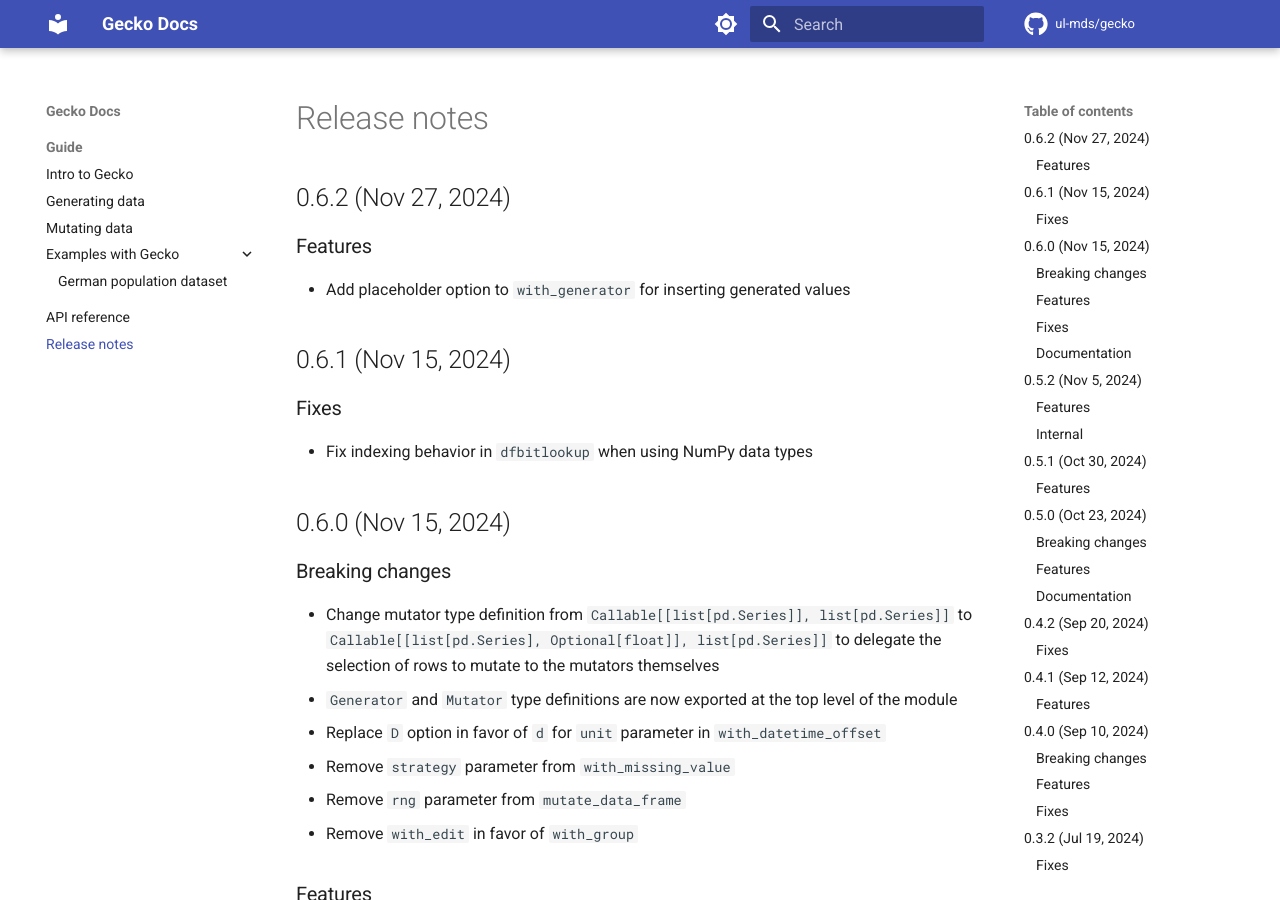
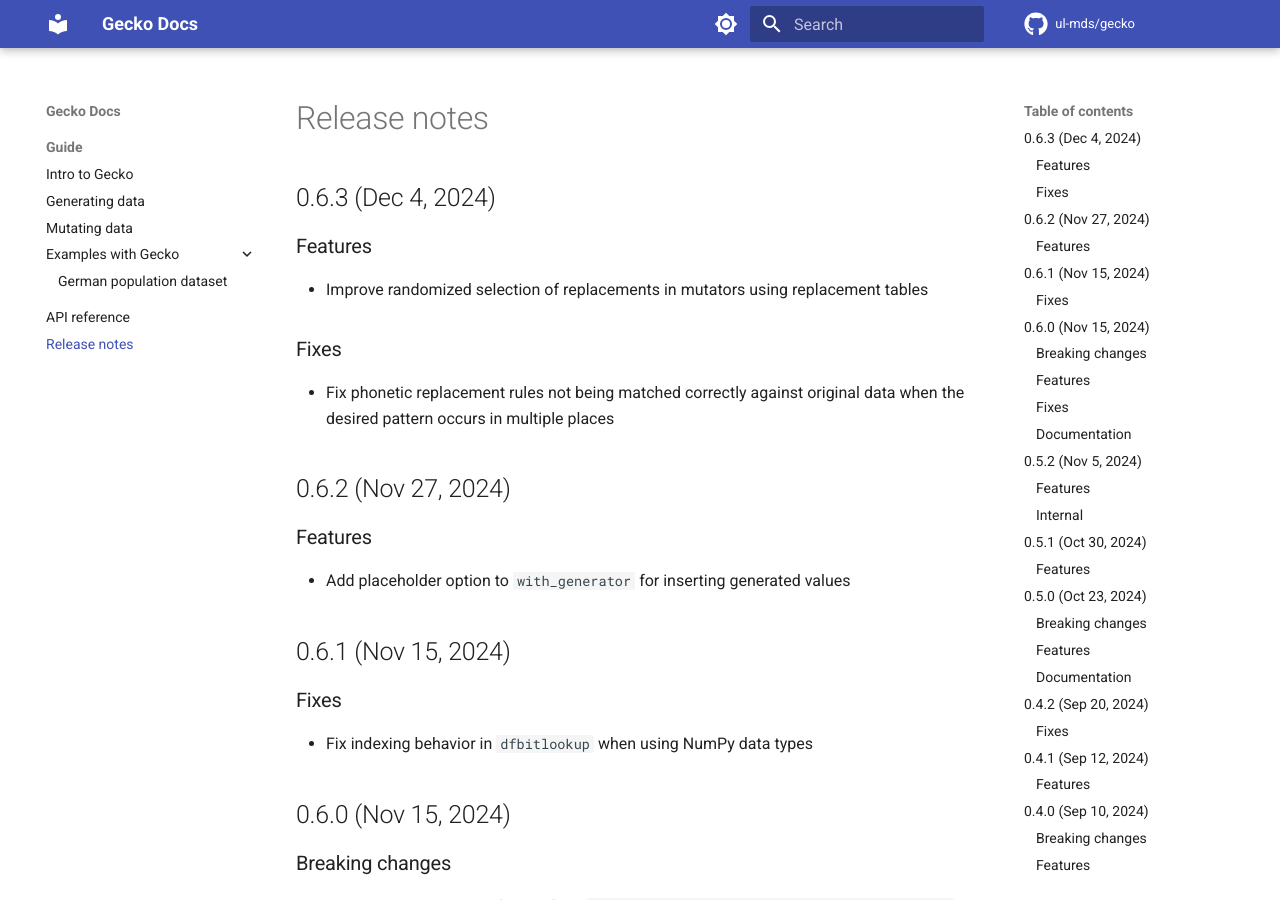
Before and after one commit to ul-mds/gecko, an MkDocs documentation site: the page built from docs/release-notes.md, in a window 1280 px wide and 900 px high. Built offline with MkDocs 1.6.1 and Material for MkDocs 9.7.7, drawn with Linux system fonts in a browser that asks for light colours; comment, search, counter and statistics services are not loaded.

Commit message:
Add 0.6.3 release notes

```diff
--- a/docs/release-notes.md
+++ b/docs/release-notes.md
@@ -1,4 +1,14 @@
 # Release notes
+
+## 0.6.3 (Dec 4, 2024)
+
+### Features
+
+- Improve randomized selection of replacements in mutators using replacement tables
+
+### Fixes
+
+- Fix phonetic replacement rules not being matched correctly against original data when the desired pattern occurs in multiple places
 
 ## 0.6.2 (Nov 27, 2024)
 
```
